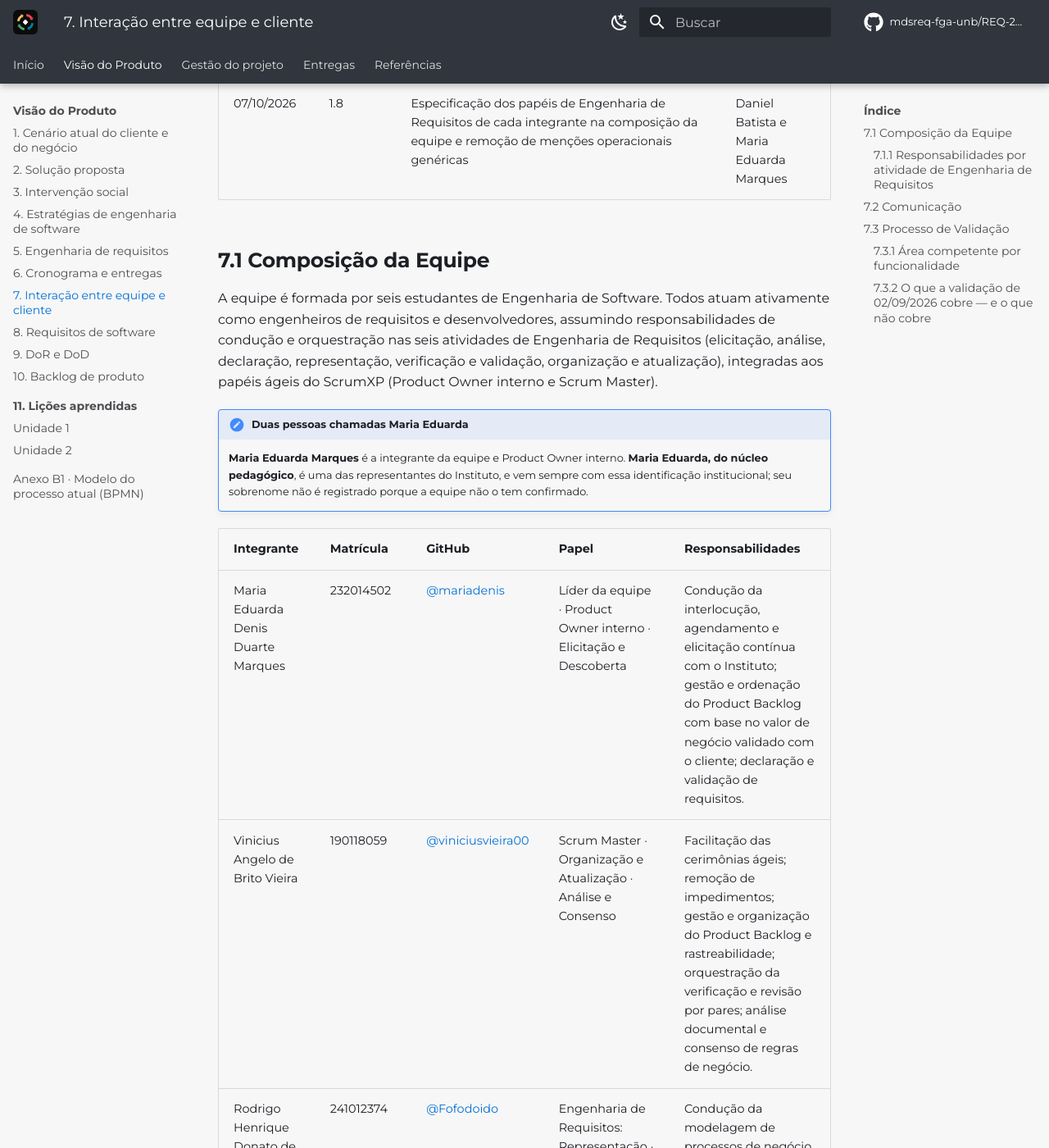
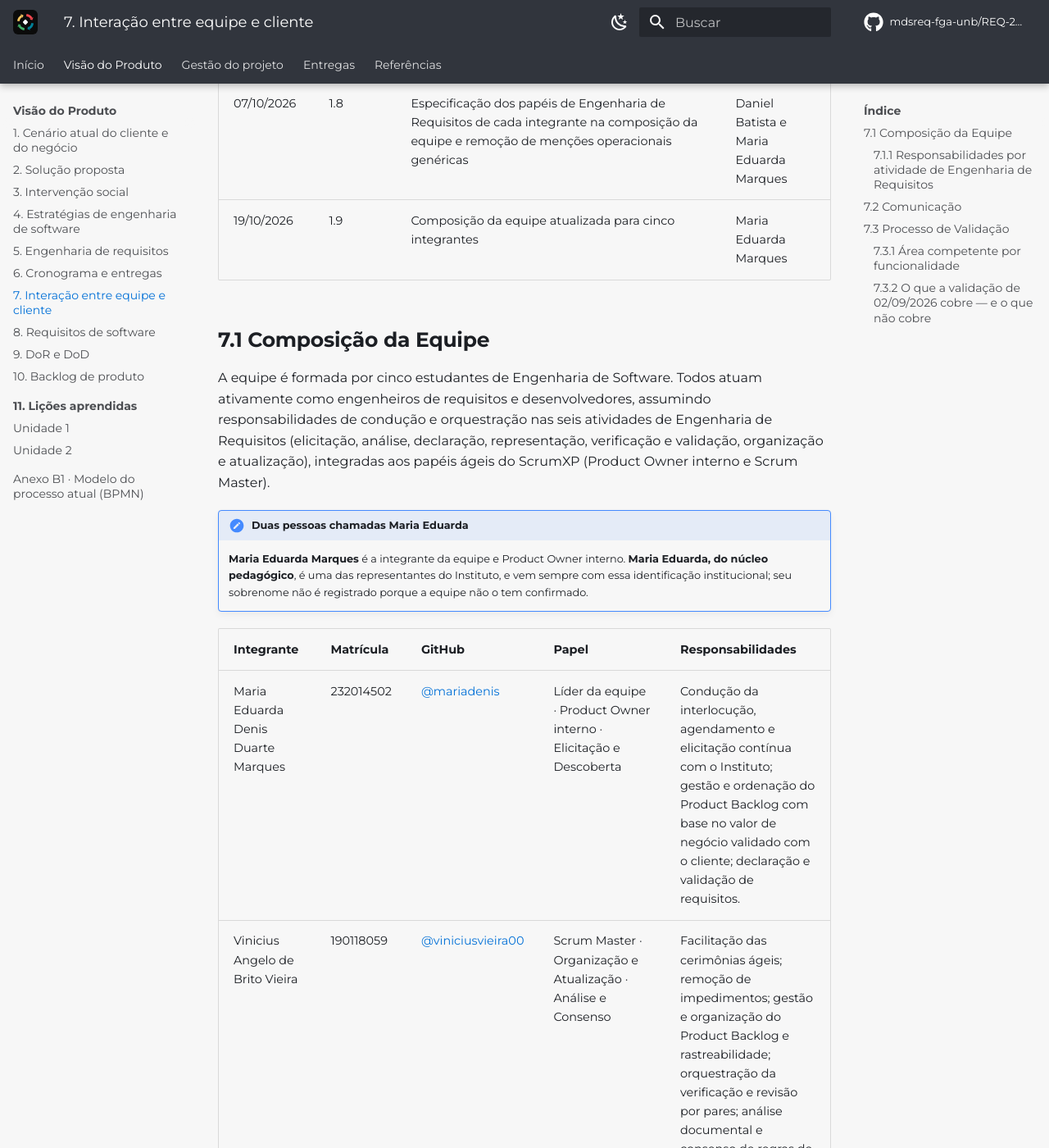
Before and after one commit to mdsreq-fga-unb/REQ-2026.2-T02-CyberSetor, an MkDocs documentation site: the page built from docs/visao/7-equipe-e-cliente.md, in a window 1280 px wide and 1400 px high, scrolled down 1146 px. Shown: the whole window at 82% size. Built offline with MkDocs 1.6.1 and Material for MkDocs 9.7.7, drawn with Linux system fonts in a browser that asks for light colours; comment, search, counter and statistics services are not loaded; some of the changed text lies outside the part shown.

Commit message:
docs(equipe): atualiza a composicao da equipe para cinco integrantes
Refs #127

```diff
--- a/docs/visao/7-equipe-e-cliente.md
+++ b/docs/visao/7-equipe-e-cliente.md
@@ -11,10 +11,11 @@
 | 05/10/2026 | 1.6 | Revisão editorial: aplicação de espaçamentos e formatação em tópicos estruturados para maior fluidez de leitura, preservando a íntegra das validações e argumentações | Rodrigo Henrique |
 | 06/10/2026 | 1.7 | Daily no próprio dia, até o fim do dia, em vez de até as 12h | Vinicius Vieira |
 | 07/10/2026 | 1.8 | Especificação dos papéis de Engenharia de Requisitos de cada integrante na composição da equipe e remoção de menções operacionais genéricas | Daniel Batista e Maria Eduarda Marques |
+| 19/10/2026 | 1.9 | Composição da equipe atualizada para cinco integrantes | Maria Eduarda Marques |
 
 ## 7.1 Composição da Equipe
 
-A equipe é formada por seis estudantes de Engenharia de Software. Todos atuam ativamente como engenheiros de requisitos e desenvolvedores, assumindo responsabilidades de condução e orquestração nas seis atividades de Engenharia de Requisitos (elicitação, análise, declaração, representação, verificação e validação, organização e atualização), integradas aos papéis ágeis do ScrumXP (Product Owner interno e Scrum Master).
+A equipe é formada por cinco estudantes de Engenharia de Software. Todos atuam ativamente como engenheiros de requisitos e desenvolvedores, assumindo responsabilidades de condução e orquestração nas seis atividades de Engenharia de Requisitos (elicitação, análise, declaração, representação, verificação e validação, organização e atualização), integradas aos papéis ágeis do ScrumXP (Product Owner interno e Scrum Master).
 
 !!! note "Duas pessoas chamadas Maria Eduarda"
     **Maria Eduarda Marques** é a integrante da equipe e Product Owner interno. **Maria Eduarda, do núcleo pedagógico**, é uma das representantes do Instituto, e vem sempre com essa identificação institucional; seu sobrenome não é registrado porque a equipe não o tem confirmado.
@@ -24,13 +25,12 @@
 | Maria Eduarda Denis Duarte Marques | 232014502 | [@mariadenis](https://github.com/mariadenis) | Líder da equipe · Product Owner interno · Elicitação e Descoberta | Condução da interlocução, agendamento e elicitação contínua com o Instituto; gestão e ordenação do Product Backlog com base no valor de negócio validado com o cliente; declaração e validação de requisitos. |
 | Vinicius Angelo de Brito Vieira | 190118059 | [@viniciusvieira00](https://github.com/viniciusvieira00) | Scrum Master · Organização e Atualização · Análise e Consenso | Facilitação das cerimônias ágeis; remoção de impedimentos; gestão e organização do Product Backlog e rastreabilidade; orquestração da verificação e revisão por pares; análise documental e consenso de regras de negócio. |
 | Rodrigo Henrique Donato de Souza | 241012374 | [@Fofodoido](https://github.com/Fofodoido) | Engenharia de Requisitos: Representação · Análise e Consenso | Condução da modelagem de processos de negócio na notação BPMN; análise de consenso e intervenção social; análise de consistência de regras e documentos do Instituto; declaração e verificação de requisitos. |
-| Lucas de Paula Leal | 232004480 | [@lucaspaulaleal](https://github.com/lucaspaulaleal) | Engenharia de Requisitos: Elicitação e Descoberta · Declaração | Apoio e registro técnico das sessões de elicitação e entrevistas; consolidação de evidências; declaração de histórias de usuário e critérios de aceitação; análise de estratégias de engenharia de software e verificação. |
 | Daniel da Silva Batista | 231011201 | [@daniboycam](https://github.com/daniboycam) | Engenharia de Requisitos: Representação · Análise de Negócio | Elaboração e evolução dos modelos visuais de representação sistêmica (Rich Picture e Mapa de Stakeholders); análise do cenário atual do negócio e fluxos operacionais; declaração e verificação de requisitos. |
 | Caio Flávio de Lima Martins Junior | 231011168 | [@caioflmjr](https://github.com/caioflmjr) | Engenharia de Requisitos: Declaração · Organização e Rastreabilidade | Estruturação e declaração de requisitos (histórias de usuário, critérios de aceitação, DoR e DoD); manutenção da rastreabilidade e cronograma de requisitos; especificação de requisitos não funcionais e verificação. |
 
 ### 7.1.1 Responsabilidades por atividade de Engenharia de Requisitos
 
-**Todos os seis integrantes atuam como engenheiros de requisitos.** As seis atividades de Engenharia de Requisitos não são etapas lineares com donos exclusivos: são práticas iterativas e entrelaçadas, que ocorrem em paralelo, se retroalimentam e são revisitadas ao longo do projeto. A equipe participa de todas.
+**Todos os cinco integrantes atuam como engenheiros de requisitos.** As seis atividades de Engenharia de Requisitos não são etapas lineares com donos exclusivos: são práticas iterativas e entrelaçadas, que ocorrem em paralelo, se retroalimentam e são revisitadas ao longo do projeto. A equipe participa de todas.
 
 O que a tabela abaixo registra é **quem conduz cada atividade e responde por sua evidência** — o papel de orquestração descrito no livro-texto, em que o engenheiro de software coordena a atividade sem atuar sozinho, apoiado pela contribuição dos demais. A coluna não é lista de exclusividade: ninguém está impedido de participar de uma atividade por não constar dela, e quem consta não a executa sozinho.
 
```
Also changed, not shown: README.md (+0 -1 lines).
